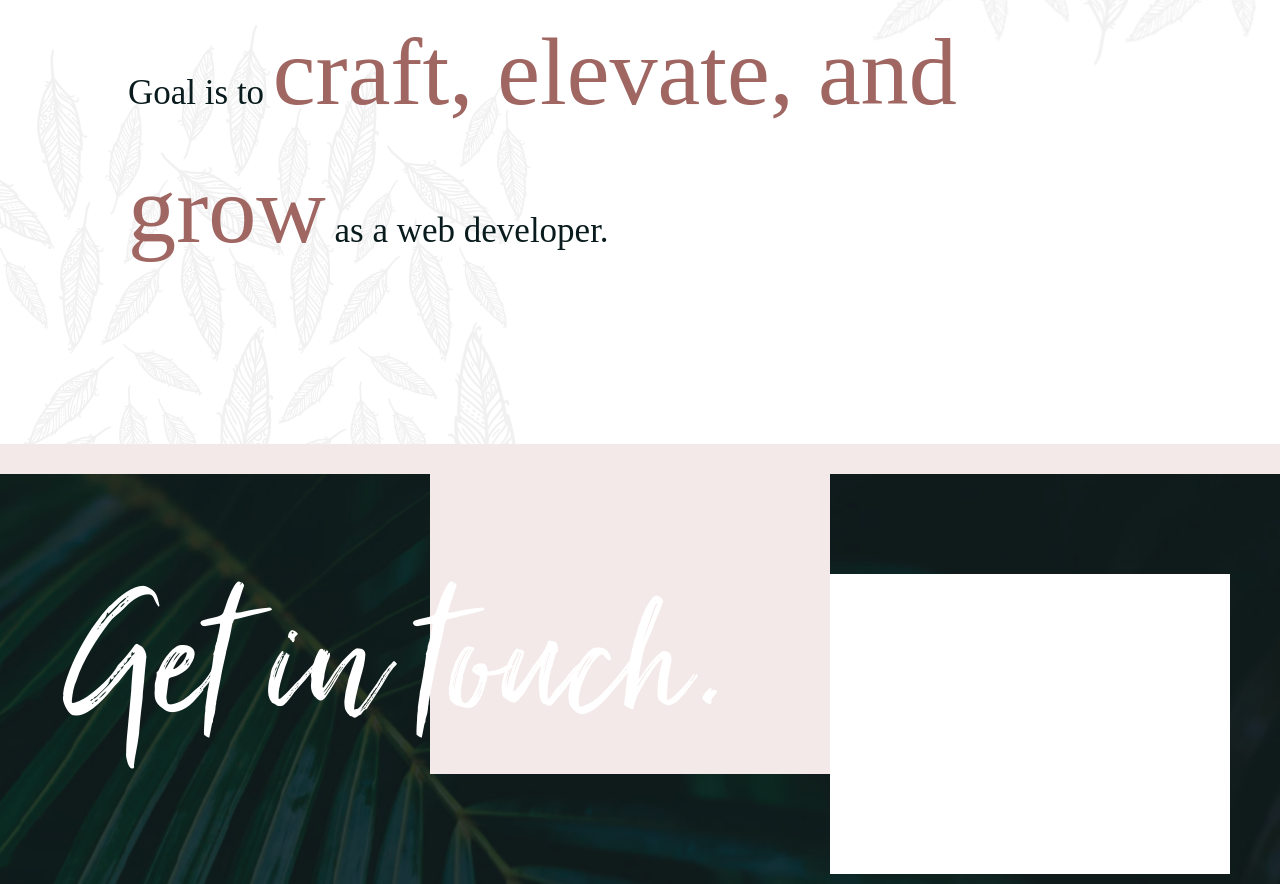
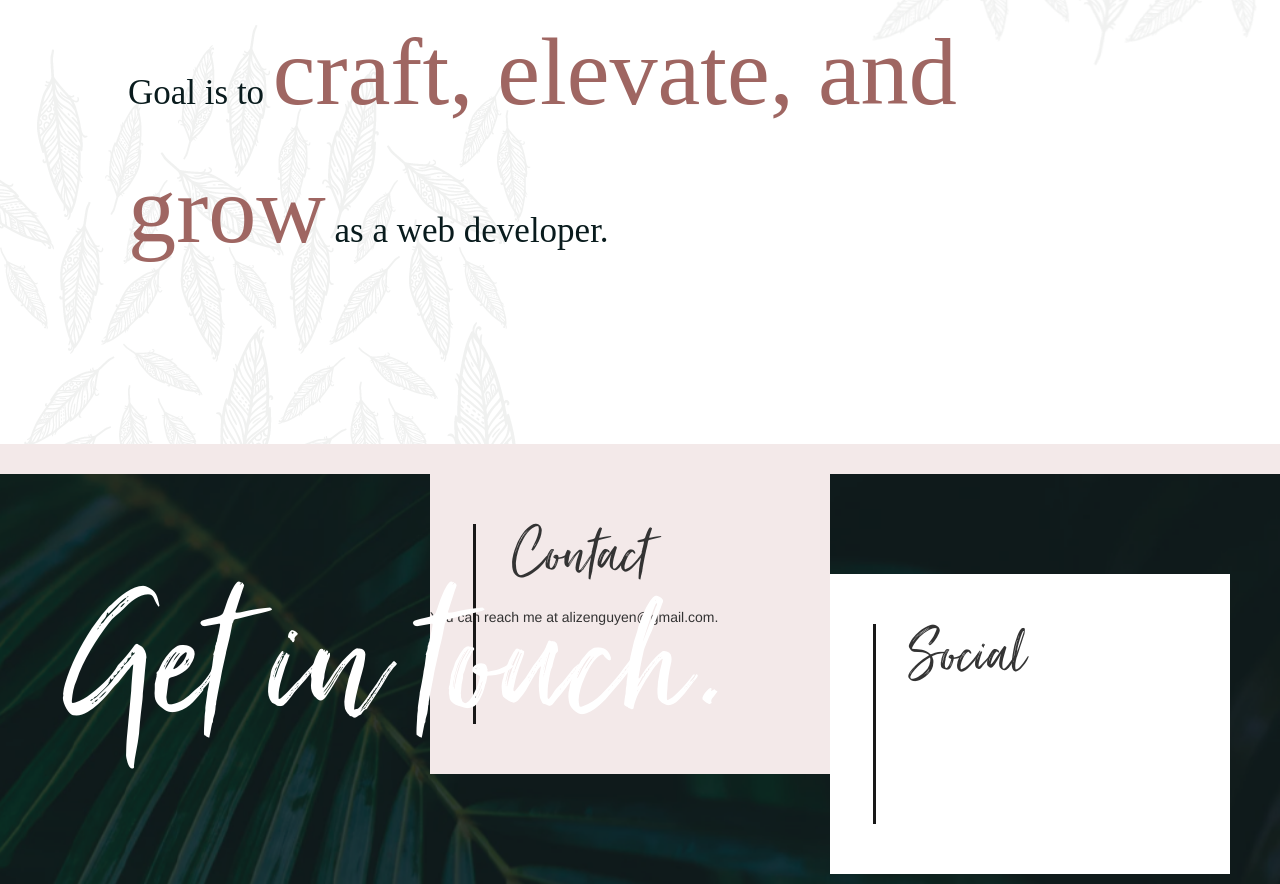
Before and after one commit to alizenguyen/Portfolio, a plain HTML site: page index.html in a window 1280 px wide. Shown: the part 1176-2060 px from the top of the page. Drawn offline with nearby package versions, Linux system fonts and the light colour scheme; a web font is replaced by a local one.

Commit message:
footer added and edited

```diff
--- a/assets/css/style.scss
+++ b/assets/css/style.scss
@@ -215,16 +215,56 @@ hr {
     height: 30px;
 }
 
-.pink-two {
+.contactcontainer {
     background-color: #F3E9E9;
     right: 450px;
     bottom: -1150px;
 }
 
-.white {
+.contactcontainer:before {
+    background-color: #181818;
+    display: inline-block;
+    content: "";
+    height: 20rem;
+    left: 4.25rem;
+    position: absolute;
+    top: 5rem;
+    width: 3px;
+}
+
+.socialcontainer {
     background-color: white;
     right: 50px;
     bottom: -1250px;
+}
+
+.socialcontainer:before {
+    background-color: #181818;
+    display: inline-block;
+    content: "";
+    height: 20rem;
+    left: 4.25rem;
+    position: absolute;
+    top: 5rem;
+    width: 3px;
+}
+
+.contactcontainer:before {
+    background-color: #181818;
+    display: inline-block;
+    content: "";
+    height: 20rem;
+    left: 4.25rem;
+    position: absolute;
+    top: 5rem;
+    width: 3px;
+}
+
+.footerheader {
+    font-family: JustLovely;
+    font-size: 7.5rem;
+    padding-top: 3rem;
+    padding-left: 8rem;
 }
 
 #footerimg {
--- a/index.html
+++ b/index.html
@@ -43,8 +43,13 @@
         <img src="assets/images/featherpatternleft.png" class="flowerpattern-left">
         <img alt="Brand" id="footerimg" src="assets/images/treepic.png">
         <div class="background-box pink-one"></div>
-        <div class="background-box pink-two"></div>
-        <div class="background-box white"></div>
+        <div class="background-box contactcontainer">
+            <h4 class="footerheader">Contact</h4>
+            <p>You can reach me at alizenguyen@gmail.com.</p>
+        </div>
+        <div class="background-box socialcontainer">
+            <h4 class="footerheader">Social</h4>
+        </div>
         <p id="getintouchtext">Get in touch.</p>
     </div>
 
```
Also changed, not shown: assets/css/output.css, 1 other file.
